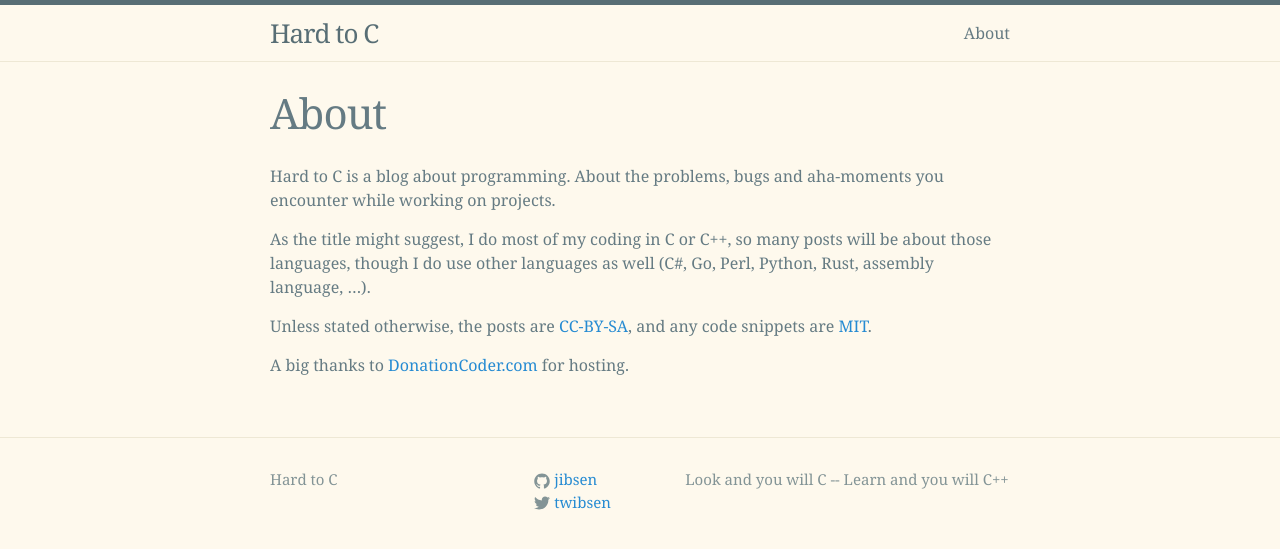
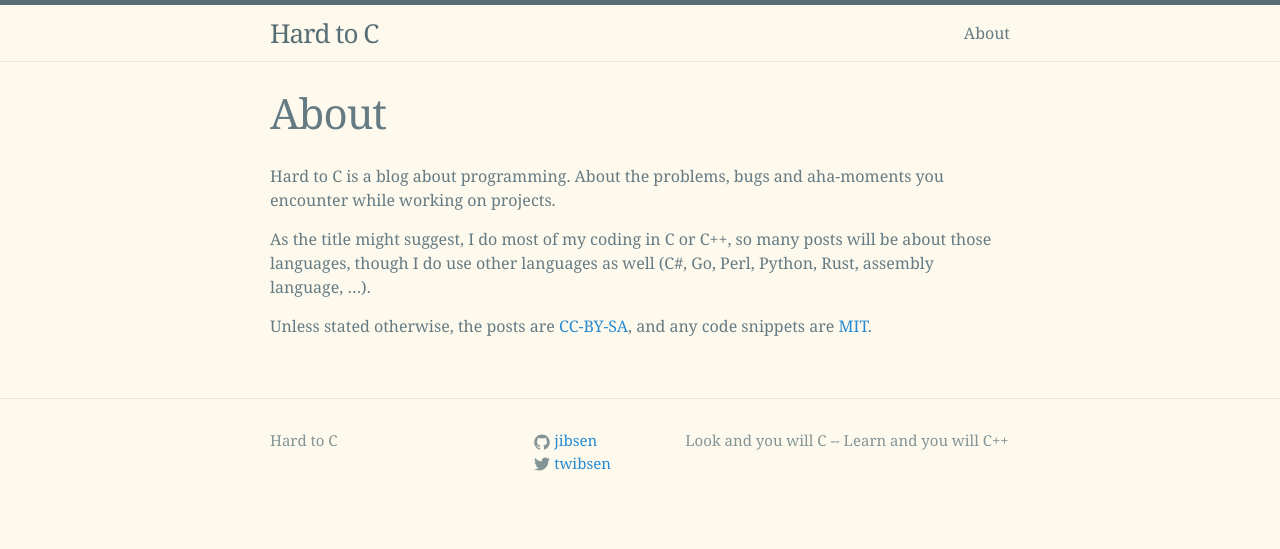
Before and after one commit to jibsen/hardtoc-src, a Jekyll site: the page built from about.md, in a window 1280 px wide. Shown: the top 549 px of the page. Built offline with Jekyll 4.4.1, drawn with Linux system fonts in a browser that asks for light colours; some web fonts are replaced.

Commit message:
Remove mention of hosting
The blog is hosted on GitHub now.

```diff
--- a/about.md
+++ b/about.md
@@ -14,5 +14,3 @@ Go, Perl, Python, Rust, assembly language, ...).
 Unless stated otherwise, the posts are
 [CC-BY-SA](https://creativecommons.org/licenses/by-sa/4.0/), and any
 code snippets are [MIT](https://opensource.org/licenses/MIT).
-
-A big thanks to [DonationCoder.com](http://www.donationcoder.com/) for hosting.
```
